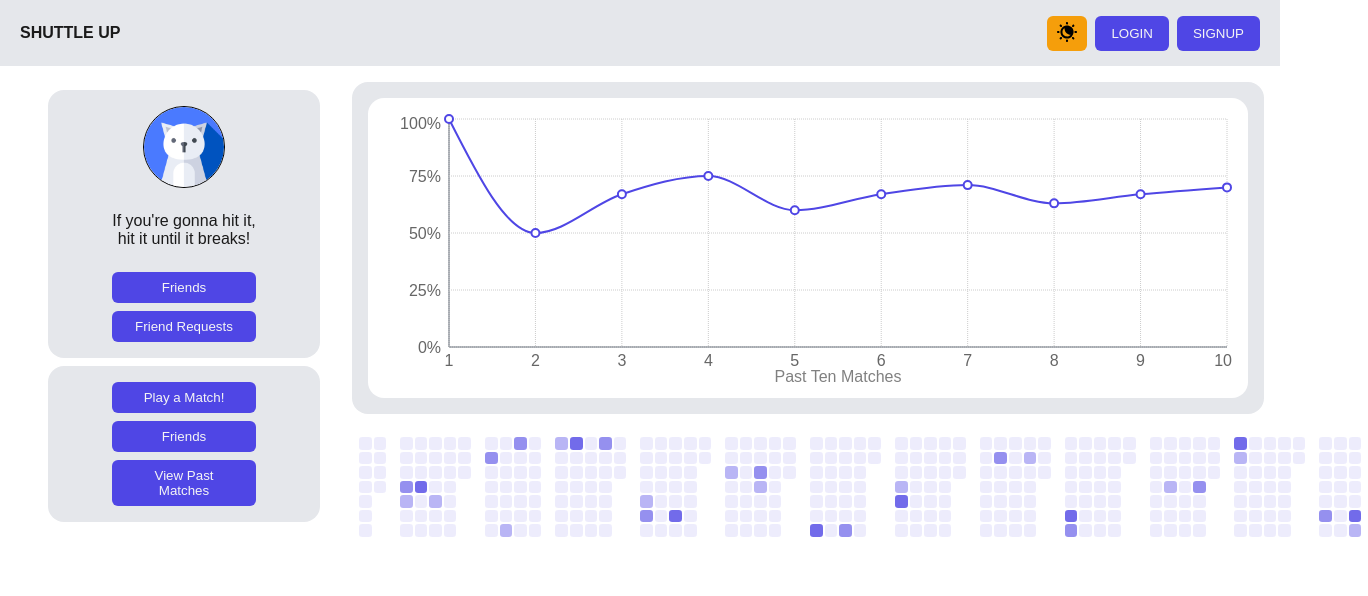
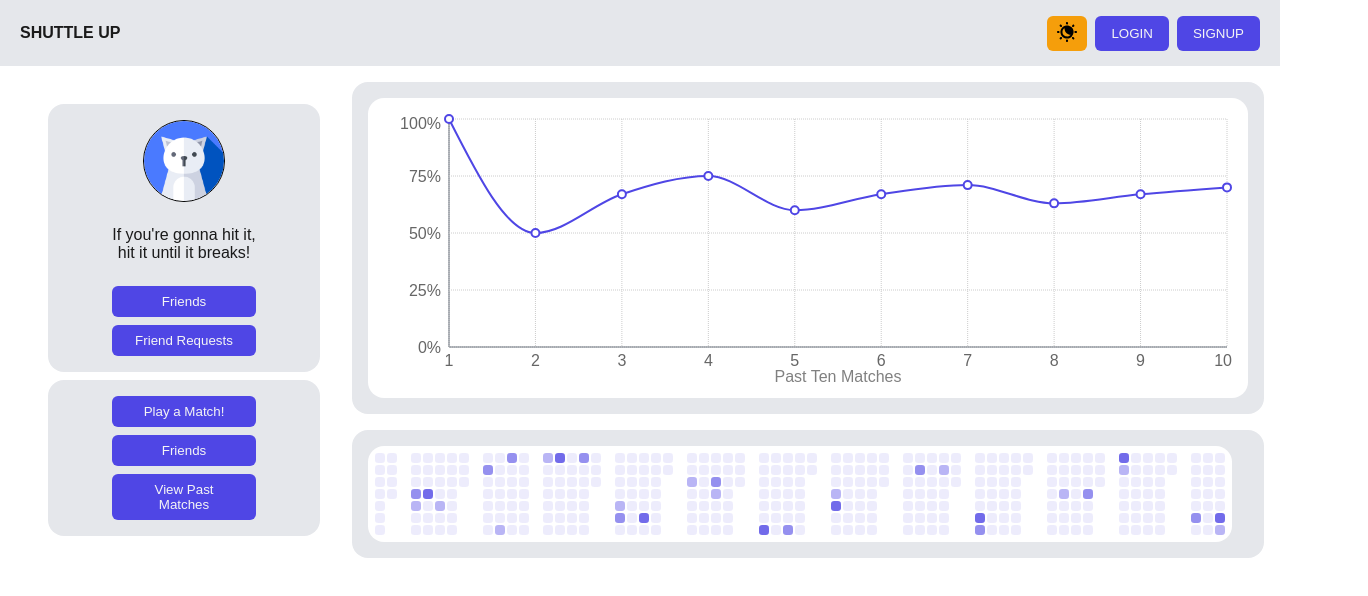
Before and after one commit to pearl174/shuttle-up-frontend, a React (Vite) app: page /profile/1 in a window 1280 px wide. Shown: the top 596 px of the page, 1368 px wide, since content can reach past the window. Built offline with nearby package versions, Linux system fonts and the light colour scheme.

Commit message:
Progress on heatmap fixing. Add new container for scroll padding fix. Still need a sizing, flex fix.

```diff
--- a/src/pages/Profile/HeatMap.css
+++ b/src/pages/Profile/HeatMap.css
@@ -1,24 +1,26 @@
 .heatmap-container {
     display: flex;
-    width: 100%;
-    height: 100px;
+    border-radius: 1em;
+    background-color: var(--bg);
+    width: max-content;
+    height: fit-content;
 }
 
 .heatmap-month {
-    /* flex: 1; */
+    box-sizing: border-box;
     display: grid;
     grid-auto-flow: column;
     height: 100%;
     grid-template-rows: repeat(7, 1fr);
     grid-auto-rows: 1fr;
     gap: 2px;
-    background-color: var(--bg);
+    /* background-color: var(--bg); */
     padding: clamp(3px, 1vw, 7px);
 }
 
 .heatmap-day {
+    width: 10px;
     aspect-ratio: 1;
-    width: 100%;
     background-color: var(--primary);
     border-radius: 0.2em;
 }
--- a/src/pages/Profile/Profile.css
+++ b/src/pages/Profile/Profile.css
@@ -40,6 +40,19 @@
     padding: 1em;
 }
 
+.heatmap-padding-box {
+    flex: 1;
+    padding: 1em;
+    background-color: var(--bg-alt);
+    border-radius: 1em;
+    width: 100%;
+    box-sizing: border-box;
+}
+.progress-heatmap-container {
+    width: 100%;
+    overflow-x: auto;
+}
+
 .left-side {
     display: flex;
     flex-direction: column;
--- a/src/pages/Profile/Profile.jsx
+++ b/src/pages/Profile/Profile.jsx
@@ -42,7 +42,9 @@ const Profile = () => {
             </div>
             <div className="right-side">
                 <div className="progress-graph-container"><ProgressGraph /></div>
-                <HeatMap />
+                <div className="heatmap-padding-box">
+                    <div className="progress-heatmap-container"><HeatMap /></div>
+                </div>
             </div>
         </div>
     )
```
